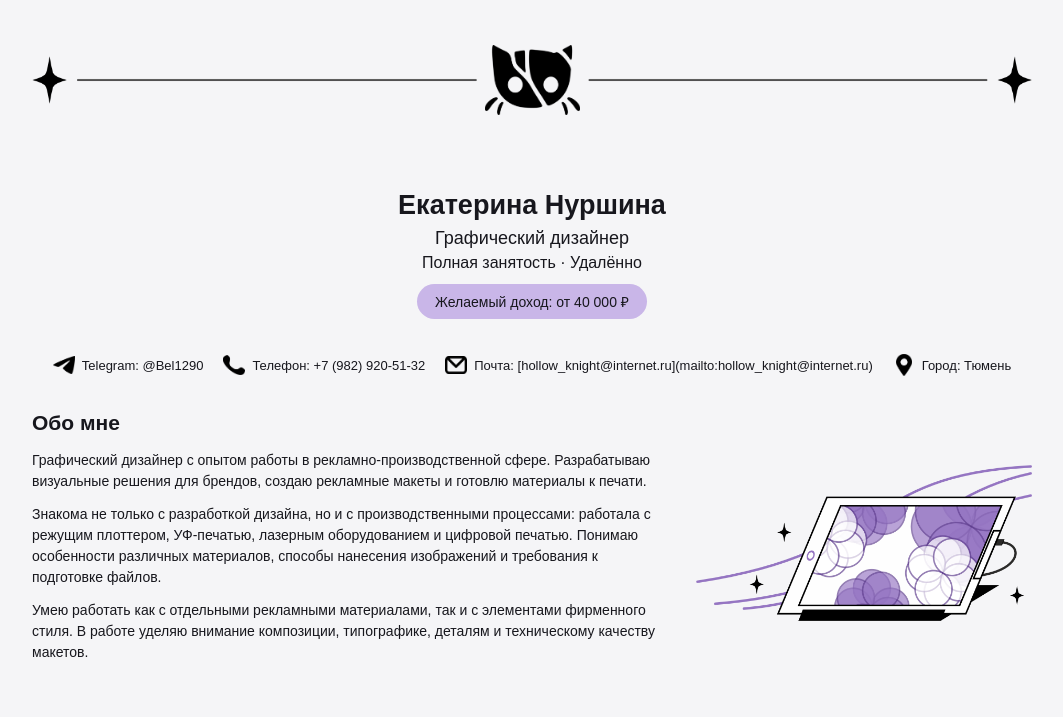
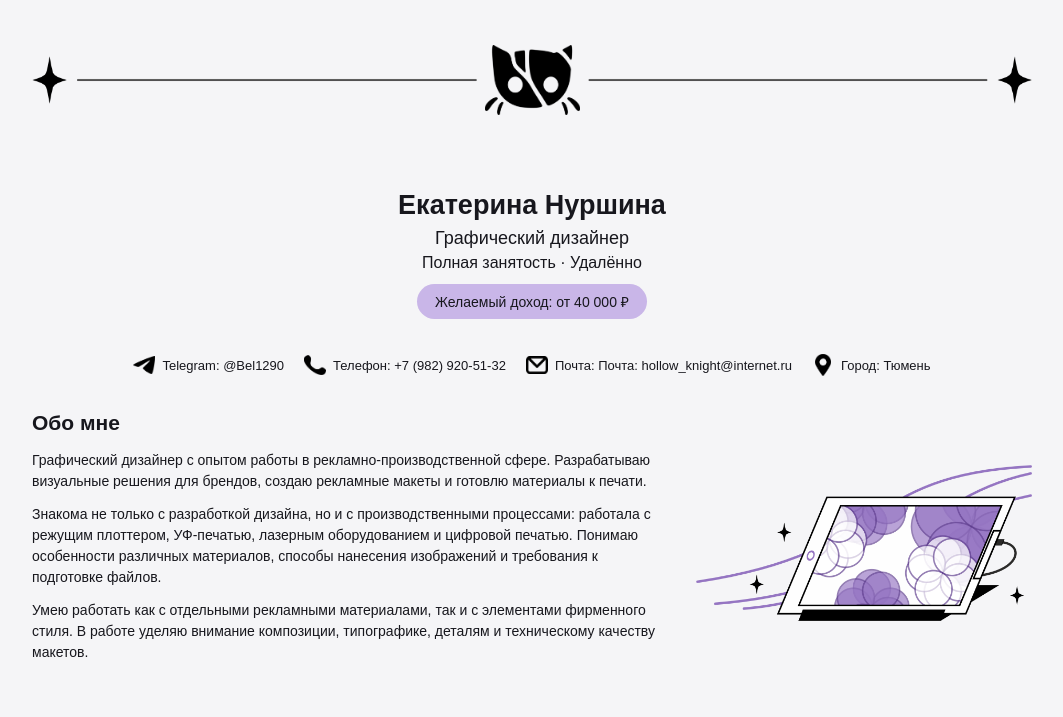
Before and after one commit to bkavallini06-cmyk/cat, a plain HTML site: page index.html in a window 1280 px wide. Shown: the top 717 px of the page, without its empty margins (108-1171 px from the left). Drawn offline with Linux system fonts and the light colour scheme.

Commit message:
Update index.html

```diff
--- a/index.html
+++ b/index.html
@@ -498,7 +498,7 @@ footer {
 
     <div class="contact-item">
         <img src="images/email.png" alt="Почта" class="contact-icon">
-        Почта: [hollow_knight@internet.ru](mailto:hollow_knight@internet.ru)
+        Почта: Почта: hollow_knight@internet.ru
     </div>
 
     <div class="contact-item">
```
